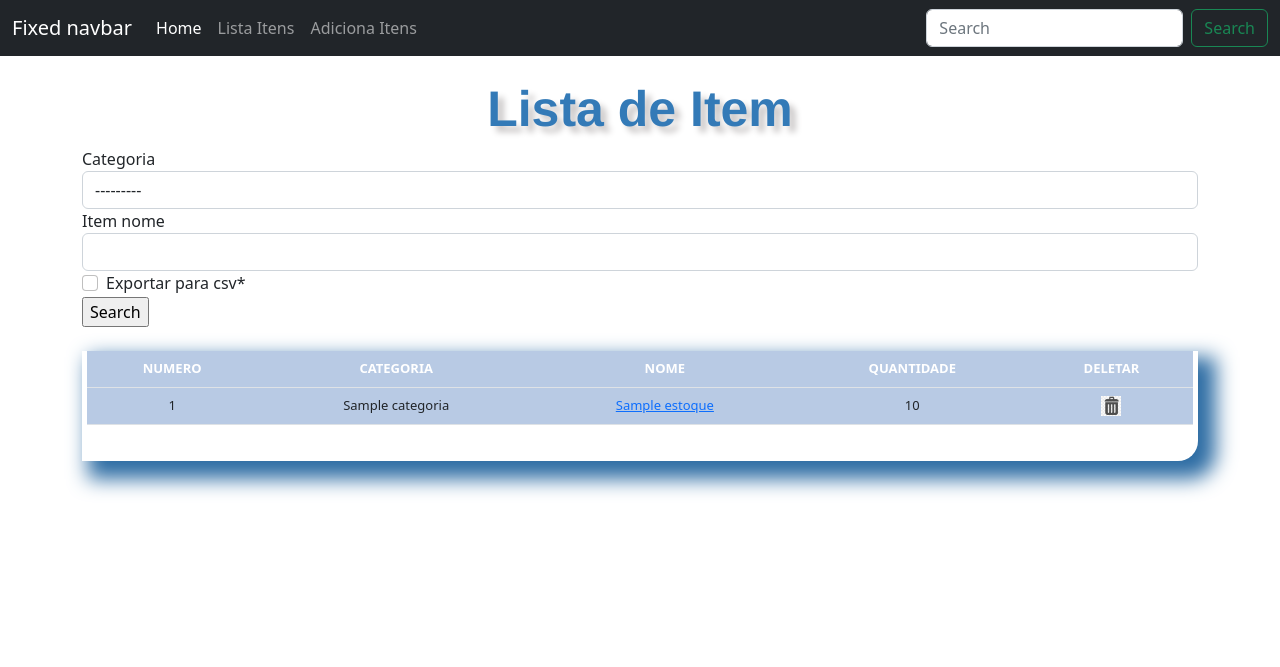
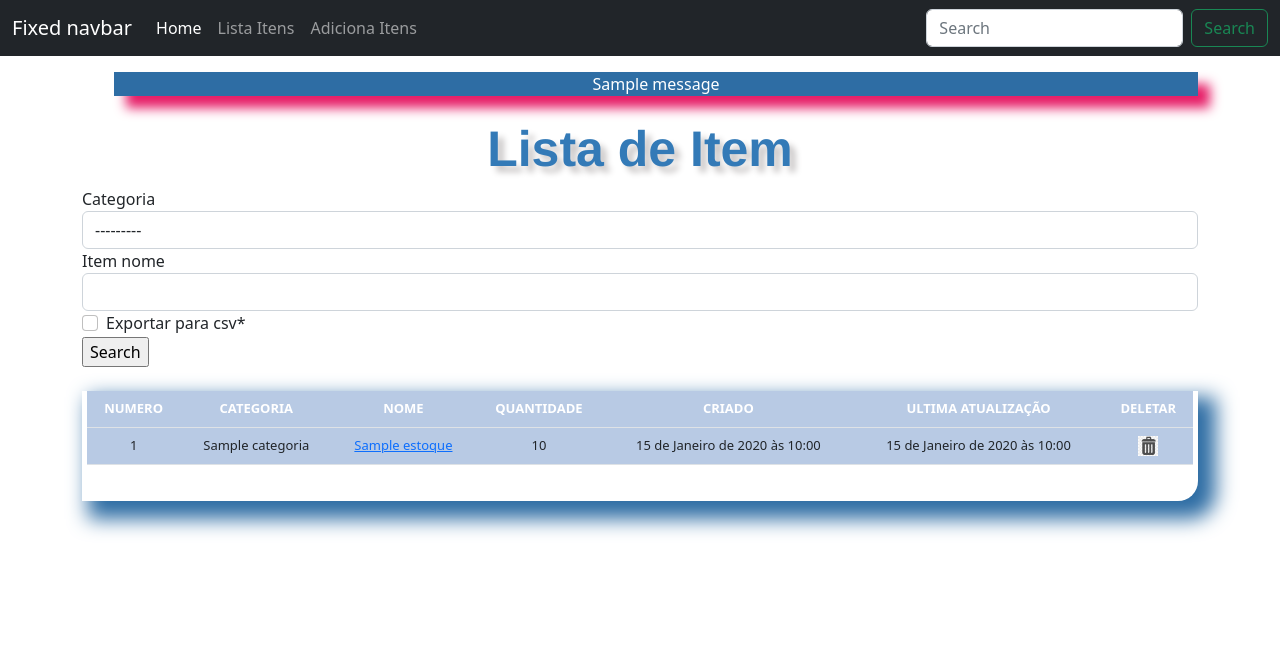
Before and after one commit to geovanipaz/Sistema-Estoque-Django, a Django app: page /list_item/ in a window 1280 px wide. Shown: the top 667 px of the page. Run offline with Django 4.2, Linux system fonts and the light colour scheme; tables that the repository leaves empty hold one stand-in row (values such as "Sample post"); one stand-in notice (Sample message) is shown; some libraries are stand-ins or nearby versions.

Commit message:
data de criação e atualização

```diff
--- a/estoque/estoque/settings.py
+++ b/estoque/estoque/settings.py
@@ -105,7 +105,7 @@ AUTH_PASSWORD_VALIDATORS = [
 # Internationalization
 # https://docs.djangoproject.com/en/4.0/topics/i18n/
 
-LANGUAGE_CODE = 'en-us'
+LANGUAGE_CODE = 'pt-br'
 
 TIME_ZONE = 'UTC'
 
--- a/estoque/estoque_gerencia/models.py
+++ b/estoque/estoque_gerencia/models.py
@@ -29,6 +29,7 @@ class Estoque(models.Model):
     criada_por = models.CharField(max_length=50, blank=True, null=True)
     nivel_reabastecimento = models.IntegerField(default='0', blank=True, null=True)
     ultima_atualizacao = models.DateTimeField(auto_now_add=False, auto_now=True)
+    criado = models.DateTimeField(auto_now_add=False, auto_now=True)
 
 
 
--- a/estoque/estoque_gerencia/static/css/stylesheet.css
+++ b/estoque/estoque_gerencia/static/css/stylesheet.css
@@ -49,3 +49,11 @@ th {
     display: block;
     font-weight: bolder;
 }
+
+.success{
+	list-style: none;
+	background-color: #2e6da4;
+	color: white;
+	box-shadow: 12px 12px 12px #e61c66;
+	text-align: center;
+}
--- a/estoque/estoque_gerencia/templates/list_item.html
+++ b/estoque/estoque_gerencia/templates/list_item.html
@@ -91,6 +91,13 @@
 
 
 <main role='main' class="container">
+  {% if messages %}
+    <ul class="messages">
+         {% for message in messages %}
+               <li{% if message.tags %} class="{{ message.tags }}"{% endif %}>{{ message }}</li>
+         {% endfor %}
+    </ul>
+  {% endif %}
   <div class="header">{{title}}</div>
     <form method='POST' action=''>
           {% csrf_token %}
@@ -106,6 +113,8 @@
           <th>CATEGORIA</th>
           <th>NOME</th>
           <th>QUANTIDADE</th>
+          <th>CRIADO</th>
+          <th>ULTIMA ATUALIZAÇÃO</th>
           <th>DELETAR</th>
         </tr>
       </thead>
@@ -116,6 +125,8 @@
           <td><a href="{% url 'estoque:update_item' estoque.id %}">{{estoque.item_nome}}</a></td>
           <!--<td>{{estoque.item_nome}}</td>-->
           <td>{{estoque.quantidade}}</td>
+          <td>{{estoque.ultima_atualizacao}}</td>
+          <td>{{estoque.criado}}</td>
           <td><a href="{% url 'estoque:delete_item' estoque.id %}">
             <img src="{% static 'img/delete.jpg' %}" alt=""width="20" height="20"></a></td>
         </tr>
--- a/estoque/estoque_gerencia/views.py
+++ b/estoque/estoque_gerencia/views.py
@@ -6,6 +6,7 @@ import csv
 
 from .models import Estoque
 from .forms import EstoqueCreateForm, EstoqueSearchForm, EstoqueUpdateForm
+from django.contrib import messages
 # Create your views here.
 
 def home(request):
@@ -50,6 +51,7 @@ def add_item(request):
     form = EstoqueCreateForm(request.POST or None)
     if form.is_valid():
         form.save()
+        messages.success(request, 'Salvo com Sucesso')
         return redirect('/list_item')
     context = {
         'title':'Add Estoque',
@@ -74,5 +76,6 @@ def delete_item(request, pk):
     estoque = Estoque.objects.get(id=pk)
     if request.method == 'POST':
         estoque.delete()
+        messages.success(request, 'Deletado com Sucesso')
         return redirect('/list_item')
     return render(request, 'delete_item.html')
```
Also changed, not shown: estoque/estoque_gerencia/migrations/0005_estoque_criado.py (added).
